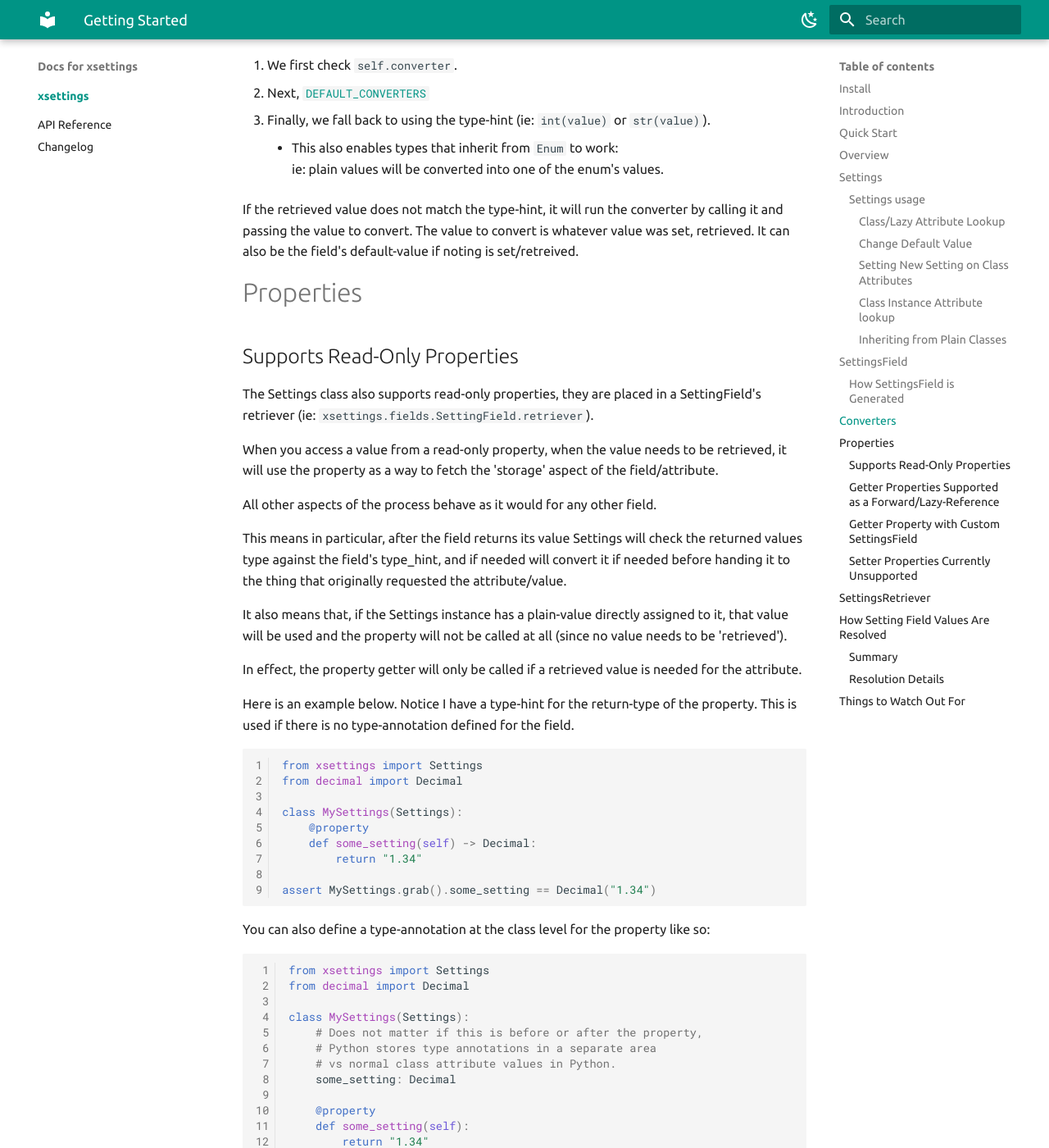
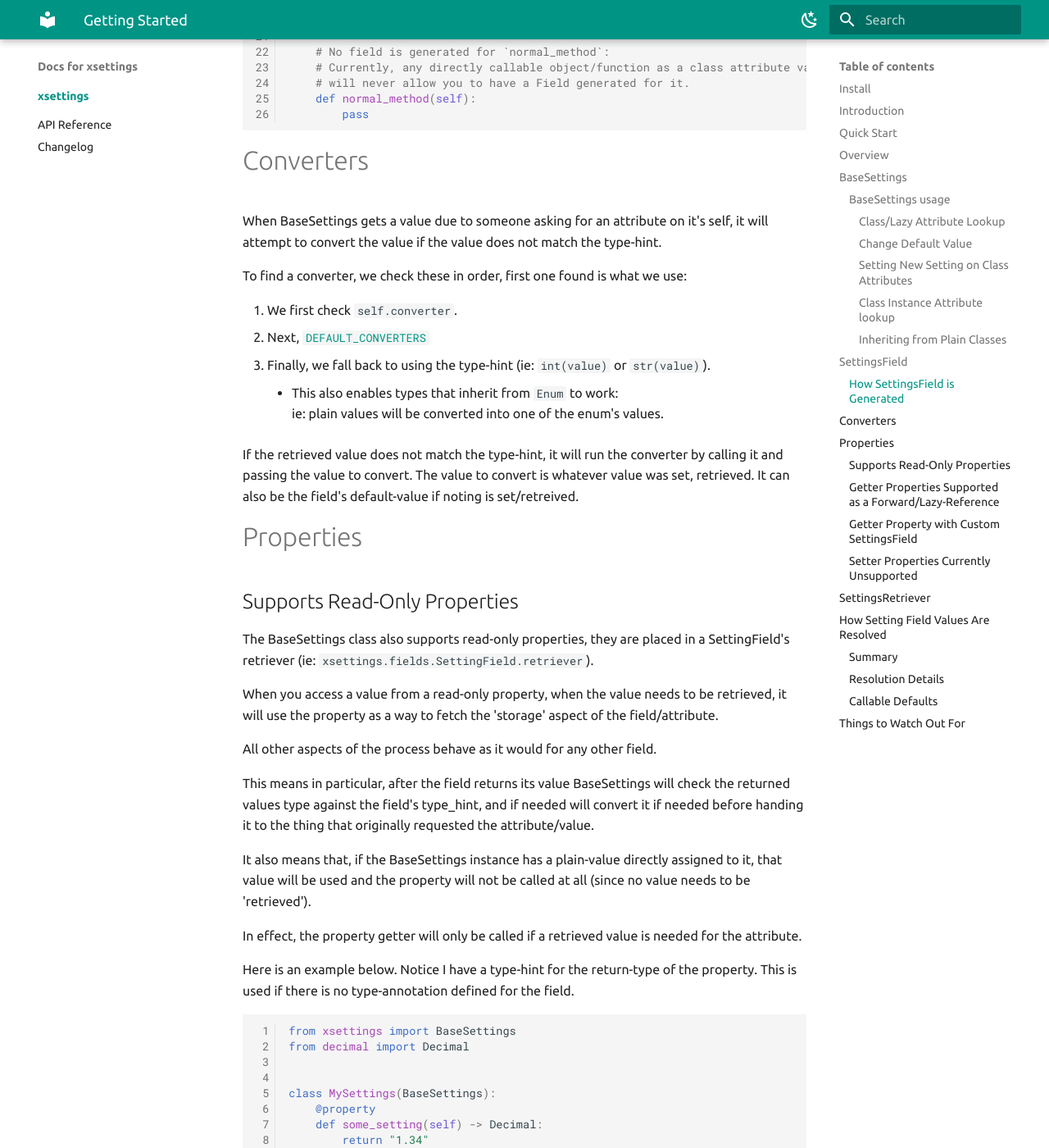
Before and after one commit to xyngular/py-xsettings, an MkDocs documentation site: the page built from docs/index.md, in a window 1280 px wide and 1400 px high, scrolled down 8382 px. Shown: the whole window at 82% size. Built offline with MkDocs 1.6.1 and Material for MkDocs 9.7.7, drawn with Linux system fonts in a browser that asks for light colours; the version menu is left out; some of the changed text lies outside the part shown.

Commit message:
feat: rename Settings to BaseSettings; retained backwards compatibility.

````diff
--- a/docs/index.md
+++ b/docs/index.md
@@ -16,7 +16,7 @@ poetry add xloop
 
 Helps document and centralizing settings in a python project/library.
 
-Facilitates looking up Settings from `retrievers`, such as an environmental variable retriever.
+Facilitates looking up BaseSettings from `retrievers`, such as an environmental variable retriever.
 
 Converts and standardizes any retrieved values to the type-hint on the setting attribute (such as bool, int, datetime, etc).
 
@@ -66,9 +66,9 @@ class MySettings(EnvVarSettings):
         converter=DBConfig.from_dict
     )
 
-# Settings subclasses are singleton-like dependencies that are
+# BaseSettings subclasses are singleton-like dependencies that are
 # also injectables and lazily-created on first-use.
-# YOu can use a special `Settings.grab()` class-method to
+# YOu can use a special `BaseSettings.grab()` class-method to
 # get the current settings object.
 #
 # So you can grab the current MySettings object lazily via
@@ -116,7 +116,7 @@ assert my_settings.app_env == 'dev'
 # explicitly set to anything on settings object:
 assert my_settings.app_version == '1.2.3'
 
-# Any Settings subclass can use dependency-injection:
+# Any BaseSettings subclass can use dependency-injection:
 assert my_settings.token is None
 
 with MySettings(token='my-token'):
@@ -138,7 +138,7 @@ assert my_settings.token is None
 try:
     # If a setting is undefined and required (ie: not-optional),
     # and it was not set to anything nor is there a default or an env-var for it;
-    # Settings will raise an exception when getting it:
+    # BaseSettings will raise an exception when getting it:
     print(my_settings.api_endpoint_url)
 except SettingsValueError as e:
     assert True
@@ -161,26 +161,28 @@ else:
 
 The settings library is seperated into a few core components.
 
-- Settings
+- BaseSettings
 - SettingsField
 - SettingsRetrieverProtocol
 
-# Settings
+# BaseSettings
 
-This is the core class that Settings implementations will inherit from.
-Settings can be used as source for external settings / variables that a given
+This is the core class that BaseSettings implementations will inherit from.
+BaseSettings can be used as source for external settings / variables that a given
 application / library needs in order to function. It provides future
 developers an easy way to see what these external variables are and
 where they are derived from.
 
-In its simplest form a Settings class implementation is simply a class
-similar to a `@dataclass` that inherits from a given Settings base class.
+In its simplest form a BaseSettings class implementation is simply a class
+similar to a `@dataclass` that inherits from a given BaseSettings base class.
 
-Example Settings File
+Example BaseSettings File
+
 ```python
-from xsettings import Settings, SettingsField
+from xsettings import BaseSettings, SettingsField
 
-class MySettings(Settings):
+
+class MySettings(BaseSettings):
     a: int
     b: int = 1
     c = "1"
@@ -195,7 +197,7 @@ default_value) will be reflected in the SettingsField. If you want more
 customization you can set a SettingsField() as your default value and the
 fields set in that will be overridden in the main SettingsField object.
 
-## Settings usage
+## BaseSettings usage
 
 ### Class/Lazy Attribute Lookup
 
@@ -205,14 +207,16 @@ to do property chaining, or you want to use a property as a property in another
 class
 
 ```python
-from xsettings import Settings, EnvVarSettings
+from xsettings import BaseSettings, EnvVarSettings
 import os
 
 
-class MySettings(Settings):
+class MySettings(BaseSettings):
     table_name: str
 
+
 MySettings.grab().table_name = "the-t-name"
+
 
 class MyTable:
     class Meta:
@@ -222,6 +226,7 @@ class MyTable:
         #  its asked for).
         table_name = MySettings.table_name
 
+
 # Forward-ref is resolved via lazy-forward-ref,
 # each time it's asked for:
 assert MyTable.Meta.table_name == 'the-t-name'
@@ -229,11 +234,13 @@ assert MyTable.Meta.table_name == 'the-t-name'
 with MySettings(table_name='alt-table-name'):
     assert MyTable.Meta.table_name == 'alt-table-name'
 
+
 # Inherit from EnvVarSettings, so it will retrieve our settings
 # via environmental variables
 # (will use env-vars on-demand if value is not set directly on it).
 class MyEnvSettings(EnvVarSettings):
     my_table_name: str
+
 
 os.environ['MY_TABLE_NAME'] = 'env-table-name'
 
@@ -247,9 +254,11 @@ MySettings.grab().table_name = MyEnvSettings.my_table_name
 
 assert MySettings.grab().table_name == 'env-table-name'
 
+
 # Example 3, default value of settings field can be a lazy-property-ref
-class MyOtherSettings(Settings):
+class MyOtherSettings(BaseSettings):
     my_setting_attr: str = MyEnvSettings.my_table_name
+
 
 my_other_settings = MyOtherSettings.proxy()
 assert my_other_settings.my_setting_attr == 'env-table-name'
@@ -261,22 +270,26 @@ assert my_other_settings.my_setting_attr == 'env-table-2'
 
 ### Change Default Value
 
-You can now (as of v1.3) change the default value on an already created Settings subclass:
+You can now (as of v1.3) change the default value on an already created BaseSettings subclass:
 
 ```python
-from xsettings import Settings, SettingsField
+from xsettings import BaseSettings, SettingsField
 
-class MySettings(Settings):
+
+class MySettings(BaseSettings):
     a: int
     b: int = 1
+
 
 # Change default value later on;
 # Now the `MySettings.a` will have a
 # default/fallback value of `2`:
 MySettings.a = 2
 
-class MyOtherSettings(Settings):
+
+class MyOtherSettings(BaseSettings):
     some_other_setting: str
+
 
 # You can also set a lazy-ref as setting field's
 # default value after it's class is created.
@@ -291,7 +304,7 @@ assert MyOtherSettings.grab().some_other_setting == '1'
 
 ### Setting New Setting on Class Attributes
 
-You can't create new settings attributes/fields on a Settings subclass after the class
+You can't create new settings attributes/fields on a BaseSettings subclass after the class
 is created (only during class creation).
 
 You can set/change the default value for an existing settings attribute by simply assigning
@@ -326,14 +339,14 @@ to happen.
 ### Inheriting from Plain Classes
 
 Currently, there is a something to watch out for when you also inherit from a plain class
-for you Settings subclass.
+for you BaseSettings subclass.
 
 For now, we treat all plain super-class values on attributes as-if they were directly assigned
 to the settings instance; ie: we will NOT try to 'retrieve' the value unless the value is
 set to `xsentinels.Default` in either the instance or superclass (whatever value it finds via normal
 python attribute retrieval rules).
 
-You can use `xsentinels.Default` to force Settings to lookup the value and/or use its default value if it
+You can use `xsentinels.Default` to force BaseSettings to lookup the value and/or use its default value if it
 has one.
 
 May in the future create a v2 of xsettings someday that will look at attributes directly
@@ -350,7 +363,7 @@ converted `xsettings.fields.SettingsField.converter`.
 If there is not SettingsField used/generated for an attribute,
 then it's just a normal attribute.
 
-No special features of the Settings class such as lazy/forward-references will work with them.
+No special features of the BaseSettings class such as lazy/forward-references will work with them.
 
 ## How SettingsField is Generated
 
@@ -373,9 +386,10 @@ After a class is created, you can't change or add SettingFields to it anymore, c
 Examples:
 
 ```python
-from xsettings import Settings, SettingsField
+from xsettings import BaseSettings, SettingsField
 
-class MySettings(Settings):
+
+class MySettings(BaseSettings):
     custom_field: str = SettingsField(required=False)
 
     # SettingsField auto-generated for `a`:
@@ -402,7 +416,7 @@ class MySettings(Settings):
 
 # Converters
 
-When Settings gets a value due to someone asking for an attribute on it's self, it will
+When BaseSettings gets a value due to someone asking for an attribute on it's self, it will
 attempt to convert the value if the value does not match the type-hint.
 
 To find a converter, we check these in order, first one found is what we use:
@@ -422,7 +436,7 @@ retrieved. It can also be the field's default-value if noting is set/retreived.
 
 ## Supports Read-Only Properties
 
-The Settings class also supports read-only properties, they are placed in a SettingField's
+The BaseSettings class also supports read-only properties, they are placed in a SettingField's
 retriever (ie: `xsettings.fields.SettingField.retriever`).
 
 When you access a value from a read-only property, when the value needs to be retrieved,
@@ -430,11 +444,11 @@ it will use the property as a way to fetch the 'storage' aspect of the field/att
 
 All other aspects of the process behave as it would for any other field.
 
-This means in particular, after the field returns its value Settings will check the returned values
+This means in particular, after the field returns its value BaseSettings will check the returned values
 type against the field's type_hint, and if needed will convert it if needed before handing it to
 the thing that originally requested the attribute/value.
 
-It also means that, if the Settings instance has a plain-value directly assigned to it,
+It also means that, if the BaseSettings instance has a plain-value directly assigned to it,
 that value will be used and the property will not be called at all
 (since no value needs to be 'retrieved').
 
@@ -445,13 +459,15 @@ Here is an example below. Notice I have a type-hint for the return-type of the p
 This is used if there is no type-annotation defined for the field.
 
 ```python
-from xsettings import Settings
+from xsettings import BaseSettings
 from decimal import Decimal
 
-class MySettings(Settings):
+
+class MySettings(BaseSettings):
     @property
     def some_setting(self) -> Decimal:
         return "1.34"
+
 
 assert MySettings.grab().some_setting == Decimal("1.34")
 ```
@@ -459,10 +475,11 @@ assert MySettings.grab().some_setting == Decimal("1.34")
 You can also define a type-annotation at the class level for the property like so:
 
 ```python
-from xsettings import Settings
+from xsettings import BaseSettings
 from decimal import Decimal
 
-class MySettings(Settings):
+
+class MySettings(BaseSettings):
     # Does not matter if this is before or after the property,
     # Python stores type annotations in a separate area
     # vs normal class attribute values in Python.
@@ -472,19 +489,21 @@ class MySettings(Settings):
     def some_setting(self):
         return "1.34"
 
+
 assert MySettings.grab().some_setting == Decimal("1.34")
 ```
 
 ## Getter Properties Supported as a Forward/Lazy-Reference
 
-You can get a forward-ref for a property field on a Settings class,
-just like any other field attribute on a Settings class:
+You can get a forward-ref for a property field on a BaseSettings class,
+just like any other field attribute on a BaseSettings class:
 
 ```python
-from xsettings import Settings
+from xsettings import BaseSettings
 from decimal import Decimal
 
-class MySettings(Settings):
+
+class MySettings(BaseSettings):
     # Does not matter if this is before or after the property,
     # Python stores type annotations in a separate area
     # vs normal class attribute values in Python.
@@ -494,8 +513,10 @@ class MySettings(Settings):
     def some_setting(self) -> Decimal:
         return "1.34"
 
-class OtherSettings(Settings):
+
+class OtherSettings(BaseSettings):
     other_setting: str = MySettings.some_setting
+
 
 assert OtherSettings.grab().other_setting == "1.34"
 ```
@@ -511,8 +532,10 @@ You can also specify a custom SettingsField and still use a property with it.
 Below is an example. See `xsettings.fields.SettingsField.getter` for more details.
 
 ```python
-from xsettings import Settings, SettingsField
-class MySettings(Settings):
+from xsettings import BaseSettings, SettingsField
+
+
+class MySettings(BaseSettings):
     # Does not matter if this is before or after the property,
     # Python stores type annotations in a separate area
     # vs normal class attribute values in
@@ -522,6 +545,7 @@ class MySettings(Settings):
     @some_setting.getter
     def some_setting(self):
         return "1.36"
+
 
 assert MySettings.grab().some_setting == "1.36"
 ```
@@ -533,7 +557,7 @@ You can't currently have a setter defined for a property on a class.
 This is something we CAN support without too much trouble, but have decided to
 put off for a future, if we end up wanting to do it.
 
-If you define a setter property on a Settings class, it will currently raise an error.
+If you define a setter property on a BaseSettings class, it will currently raise an error.
 
 # SettingsRetriever
 
@@ -549,8 +573,10 @@ no other value is set or other non-default retrievers can't find a value
 by using a class-argument like so:
 
 ```python
-from xsettings import Settings
-class MySettings(Settings, default_retrievers=my_retriever):
+from xsettings import BaseSettings
+
+
+class MySettings(BaseSettings, default_retrievers=my_retriever):
     some_setting: str
 ```
 
@@ -564,8 +590,8 @@ to follow:
 1. Value set directly on Setting-subclass instance.
    - via `MySettings.grab().some_setting = 'some-set-value`
 2. Value set on a parent-instance in [`XContext.dependency_chain(for_type=SettingsSubclass)`](api/xinject/context.html#xinject.context.XContext.dependency_chain){target=_blank}.
-   - Settings can be used as context-managers via `with` and decorators `@`.
-   - When a new Settings instance is activated via decorator/with and previously active setting is in it's parent-chain
+   - BaseSettings can be used as context-managers via `with` and decorators `@`.
+   - When a new BaseSettings instance is activated via decorator/with and previously active setting is in it's parent-chain
      which is resolved via it's dependency-chain
      ([`XContext.grab().dependency_chain(for_type=SettingsSubclass)`](api/xinject/context.html#xinject.context.XContext.dependency_chain){target=_blank}).
    - Example: `with MySetting(some_setting='parent-value'):`
@@ -573,13 +599,13 @@ to follow:
     1. First, retriever set directly on field `xsettings.fields.SettingsField.retriever`.
        1. This can include any field properties `@property`, they are set as the field retriever.
     2. Next, instance retriever(s) set directly on the Setting object that is being asked for its field value is checked.
-       1. via [`Settings.add_instance_retrievers`](api/xsettings/settings.html#xsettings.settings.Settings.add_instance_retrievers){target=_blank}.
+       1. via [`BaseSettings.add_instance_retrievers`](api/xsettings/settings.html#xsettings.settings.Settings.add_instance_retrievers){target=_blank}.
     3. Then any instance-retrievers in the dependency-chain are checked next (see step 2 above for more details).
     4. Default-retrievers assigned to the class(es) are next checked, in `mro` order.
 4. Finally, any default-value for the field is consulted.
     - If the default-value is a property, or forward-ref then that is followed.
-      - ie: `Settings.some_attr = OtherSettings.another_attr_to_forward_ref_with`
-      - This ^ will change the default value for `some_attr` to a forward-ref from another Settings class.
+      - ie: `BaseSettings.some_attr = OtherSettings.another_attr_to_forward_ref_with`
+      - This ^ will change the default value for `some_attr` to a forward-ref from another BaseSettings class.
 
 Keep in mind that generally, if a value is a `property` (including forward-refs, which are also properties),
 they are followed via the standard `__get__` mechanism (see earlier in document for forward-ref details).
@@ -592,13 +618,16 @@ Checks self first, if not found will next check
 (returns a list of each instance currently in the dependency-chain, each one is checked in order; see link for details).
 
 ```python
-from xsettings import Settings, SettingsField
+from xsettings import BaseSettings, SettingsField
 
-def my_retriever(*, field: SettingsField, settings: Settings):
+
+def my_retriever(*, field: SettingsField, settings: BaseSettings):
     return f"retrieved-{field.name}"
 
-class MySettings(Settings, default_retrievers=my_retriever):
+
+class MySettings(BaseSettings, default_retrievers=my_retriever):
     some_setting: str
+
 
 assert MySettings.grab().some_setting == 'retrieved-some_setting'
 ```
@@ -612,7 +641,7 @@ After the individual field retrievers are consulted, instance retrievers are che
 before finally checking the default-retrievers for the entire class.
 
 You can also add one or more retrievers to this `instance` of settings via the
-[`Settings.add_instance_retrievers`](api/xsettings/settings.html#xsettings.settings.Settings.add_instance_retrievers){target=_blank}
+[`BaseSettings.add_instance_retrievers`](api/xsettings/settings.html#xsettings.settings.Settings.add_instance_retrievers){target=_blank}
 method (won't modify default_retrievers for the entire class, only modifies this specific instance).
 
 They are checked in the order added.
@@ -631,6 +660,17 @@ After the dependency-chain is checked, the default-retrievers are checked
 in python's `mro` (method-resolution-order), checking its own class first
 before checking any super-classes for default-retrievers.
 
+## Callable Defaults
+
+If a default value is callable, when a default value is needed during field value resolution,
+it will be called without any arguments and the returned value will be used.
+
+Example:
+
+```python
+# todo: Think about a mutable callable default (such as list) with this feature...
+```
+
 # Things to Watch Out For
 
 - If a field has not type-hint, but does have a normal (non-property) default-value,
````
Also changed, not shown: README.md (+5 -5 lines), xsettings/__init__.py (+9 -1 lines), 8 other files.
